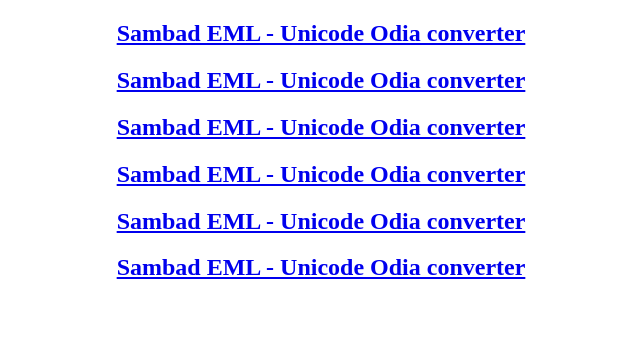
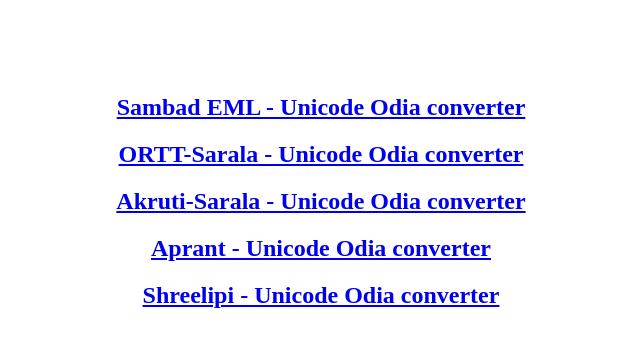
Before and after one commit to OdiaWikimedia/Converter, a plain HTML site: page index.html in a window 1280 px wide. Shown: the whole page, without its empty margins (319-959 px from the left). Drawn offline with Linux system fonts and the light colour scheme.

Commit message:
Update index.html

```diff
--- a/index.html
+++ b/index.html
@@ -7,22 +7,20 @@
 	<style type="text/css">
             body, html
             {
-                margin: 0; padding: 0; height: 100%; overflow: hidden;
+                margin: 1%; padding: 2%; height: 100%; overflow: hidden;
             }
 	</style>
   </head>
   <body>
 <h2 align="center"> <a href="SAMBAD EML - Unicode Converter.html" target="_blank" > Sambad EML - Unicode Odia converter  </a></h2>
 
-<h2 align="center"> <a href="SAMBAD EML - Unicode Converter.html" target="_blank" > Sambad EML - Unicode Odia converter  </a></h2>
+<h2 align="center"> <a href="ORTT-Sarala - Unicode Converter.htm" target="_blank" > ORTT-Sarala - Unicode Odia converter  </a></h2>
 
-<h2 align="center"> <a href="SAMBAD EML - Unicode Converter.html" target="_blank" > Sambad EML - Unicode Odia converter  </a></h2>
+<h2 align="center"> <a href="Akruti-Sarala - Unicode Converter.htm" target="_blank" > Akruti-Sarala - Unicode Odia converter  </a></h2>
 
-<h2 align="center"> <a href="SAMBAD EML - Unicode Converter.html" target="_blank" > Sambad EML - Unicode Odia converter  </a></h2>
+<h2 align="center"> <a href="Aprant - Unicode Converter.htm" target="_blank" > Aprant - Unicode Odia converter  </a></h2>
 
-<h2 align="center"> <a href="SAMBAD EML - Unicode Converter.html" target="_blank" > Sambad EML - Unicode Odia converter  </a></h2>
-
-<h2 align="center"> <a href="SAMBAD EML - Unicode Converter.html" target="_blank" > Sambad EML - Unicode Odia converter  </a></h2>
+<h2 align="center"> <a href="Shreelipi - Unicode Odia Converter.htm" target="_blank" > Shreelipi - Unicode Odia converter  </a></h2>
 
   </body>
 </html>
```
